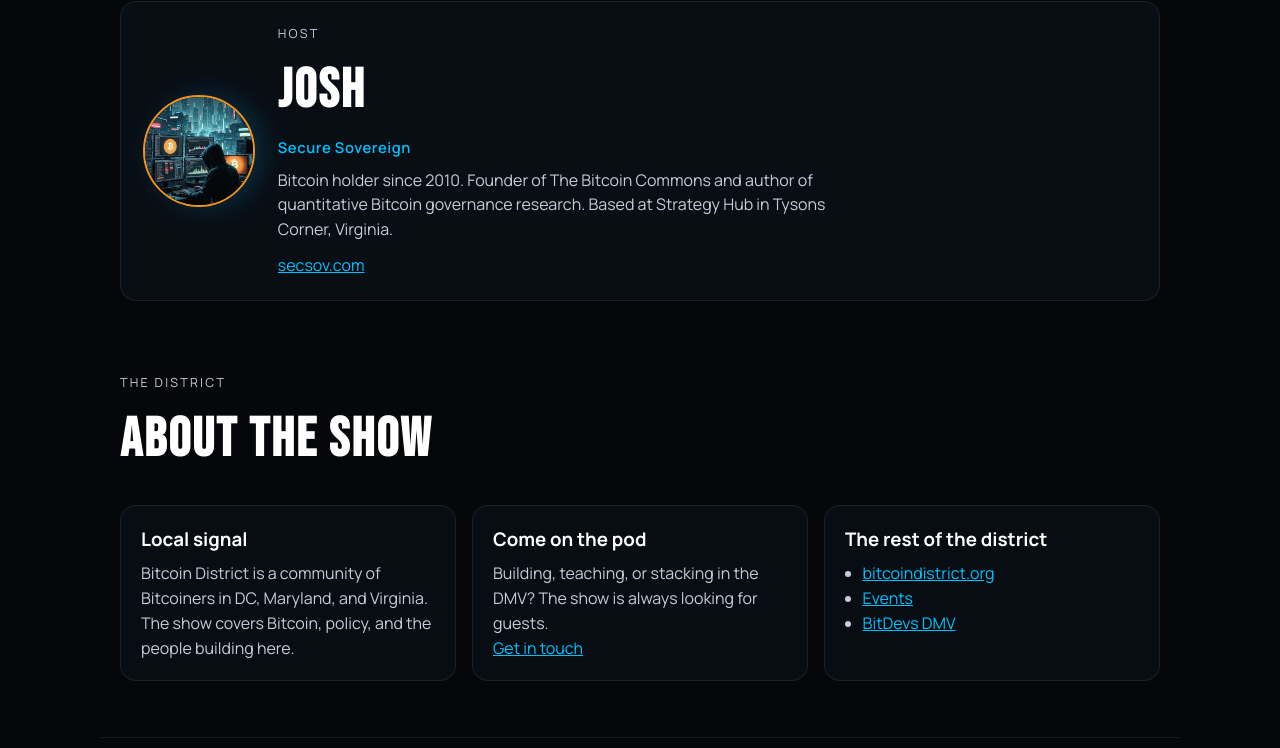
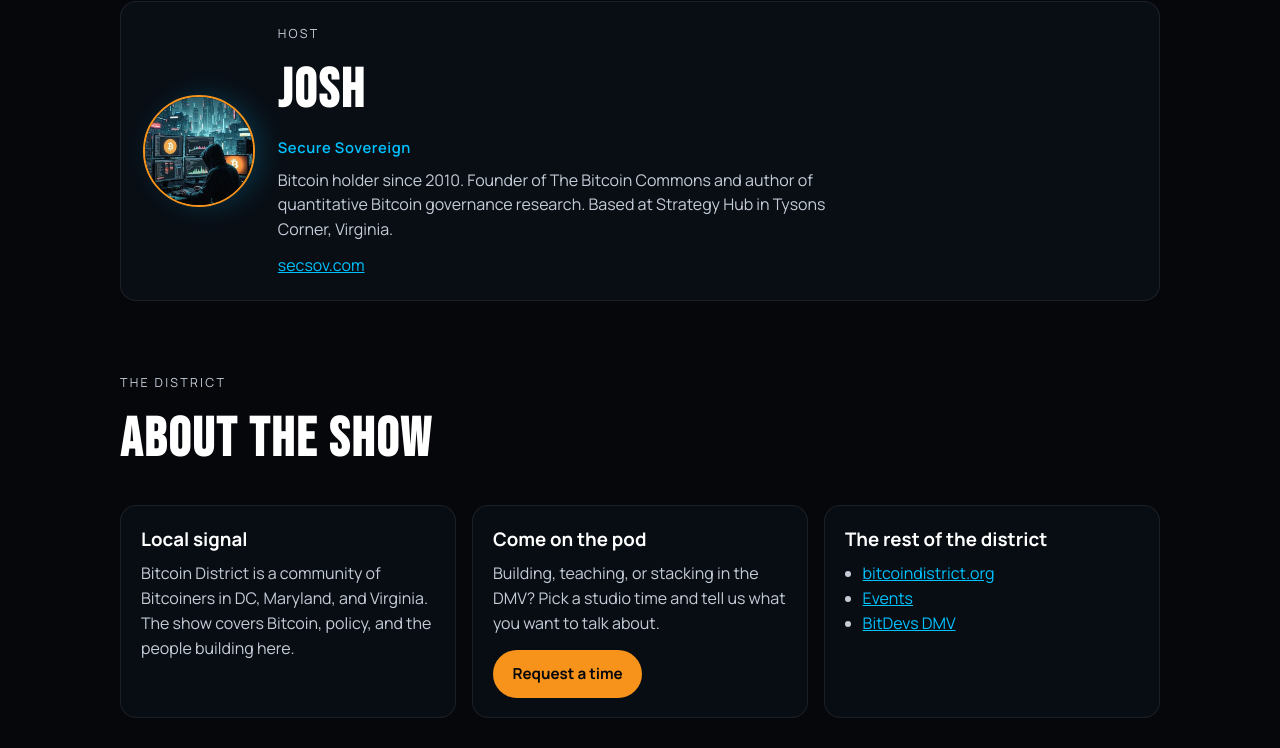
Before and after one commit to secsovereign/btcdcpodcast.com, a plain HTML site: page index.html in a window 1280 px wide. Shown: the part 1411-2159 px from the top of the page. Drawn offline with Linux system fonts and the light colour scheme; no server answers.

Commit message:
Send guests to the studio booking form instead of the district contact page.

```diff
--- a/css/styles.css
+++ b/css/styles.css
@@ -422,6 +422,10 @@
   margin: 0 0 0.45rem;
 }
 
+.about-card .btn {
+  margin-top: 0.9rem;
+}
+
 .about-card p,
 .link-list {
   margin: 0;
--- a/index.html
+++ b/index.html
@@ -81,6 +81,7 @@
         <a href="#episodes">Episodes</a>
         <a href="#about">About</a>
         <a href="#listen">Listen</a>
+        <a href="https://strategyhubofficial.github.io/book-podcast/?podcast=bitcoin-district">Be a guest</a>
       </nav>
     </header>
 
@@ -197,15 +198,13 @@
           <div class="about-card">
             <h3>Come on the pod</h3>
             <p>
-              Building, teaching, or stacking in the DMV? The show is always
-              looking for guests.
+              Building, teaching, or stacking in the DMV? Pick a studio time
+              and tell us what you want to talk about.
             </p>
             <a
-              class="text-link"
-              href="https://bitcoindistrict.org/contact"
-              target="_blank"
-              rel="noopener noreferrer"
-              >Get in touch</a
+              class="btn btn-primary"
+              href="https://strategyhubofficial.github.io/book-podcast/?podcast=bitcoin-district"
+              >Request a time</a
             >
           </div>
           <div class="about-card">
```
